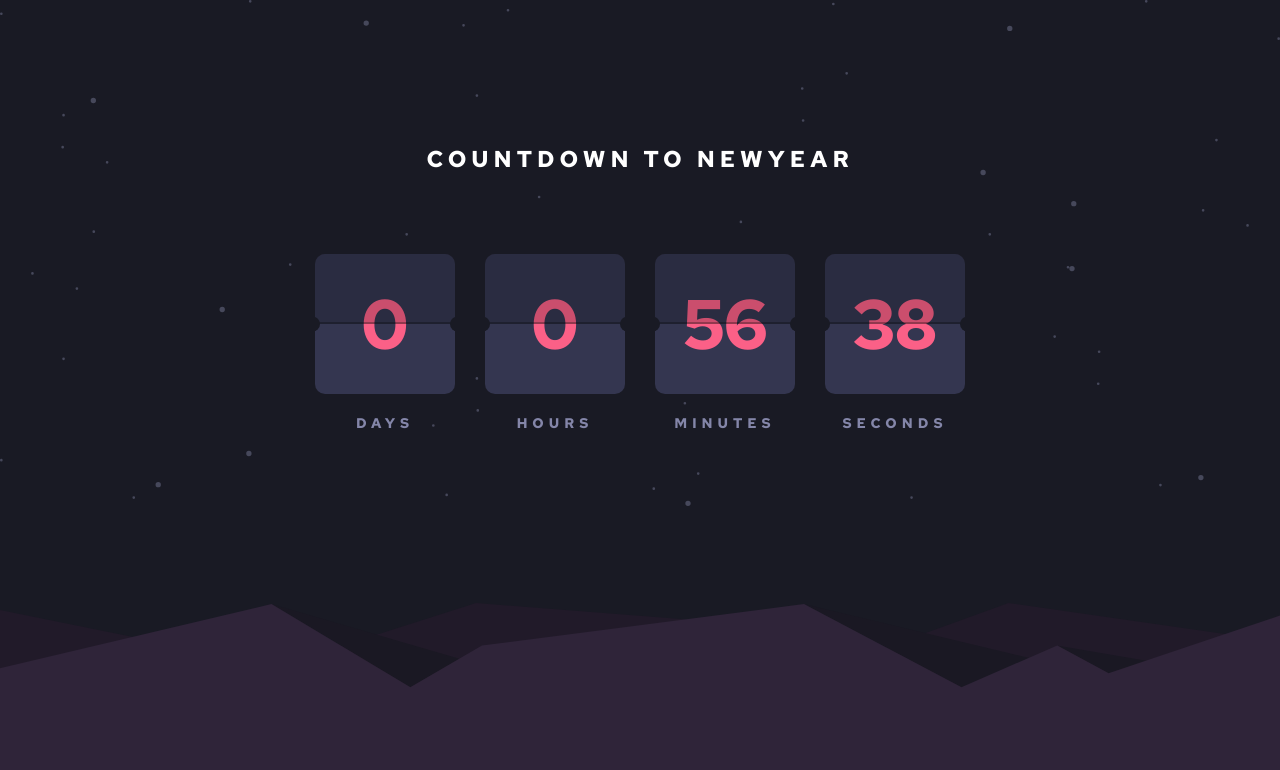
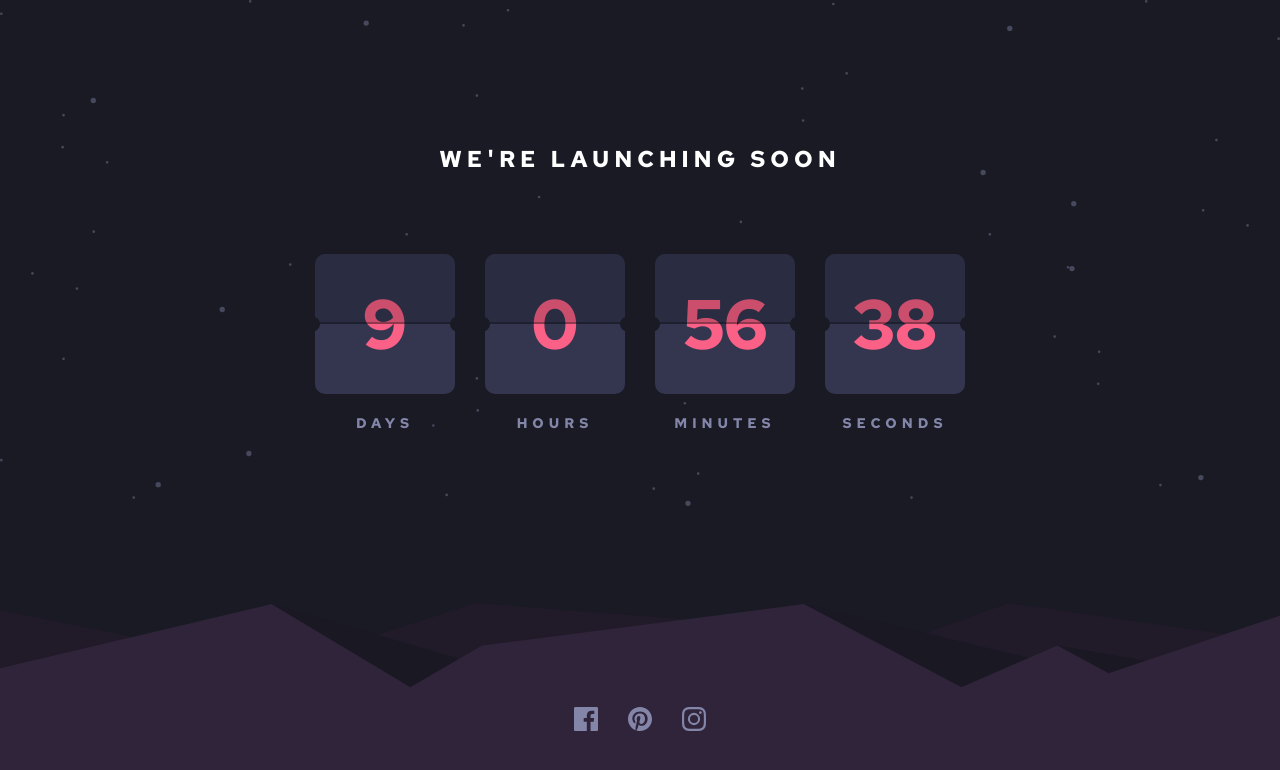
Before and after one commit to otizgit/Launch-Countdown-Timer, a plain HTML site: page index.html in a window 1280 px wide. Drawn offline with Linux system fonts and the light colour scheme.

Commit message:
second commit

```diff
--- a/app.js
+++ b/app.js
@@ -1,5 +1,5 @@
 const countDown = () => {
-  const countDate = new Date("January 1, 2023 00:00:00").getTime();
+  const countDate = new Date("January 10, 2023 00:00:00").getTime();
   const now = new Date().getTime();
   const gap = countDate - now;
 
@@ -20,7 +20,7 @@ const countDown = () => {
 
   if (gap < 1000) {
     document.querySelector(".countdown").style.display = "none";
-    document.querySelector(".title").innerText = "HAPPY NEW YEAR!";
+    document.querySelector(".title").innerText = "LAUNCH COMPLETE!";
   }
 };
 
--- a/index.html
+++ b/index.html
@@ -13,7 +13,7 @@
     <main>
         <div class="hills"><img src="./images/bg-stars.svg" alt="pattern-hills"></div>
         <div class="container">
-            <h2 class="title">Countdown to NewYear</h1>
+            <h2 class="title">We're launching soon</h1>
             <div class="countdown">
                 <div class="track">
                     <div class="date-container day-container">
@@ -57,7 +57,7 @@
                 </div>
             </div>
         </div>
-        <!-- <div class="socials">
+        <div class="socials">
             <div class="social-div">
                 <svg xmlns="http://www.w3.org/2000/svg" width="24" height="24"><path fill="currentColor" d="M22.675 0H1.325C.593 0 0 .593 0 1.325v21.351C0 23.407.593 24 1.325 24H12.82v-9.294H9.692v-3.622h3.128V8.413c0-3.1 1.893-4.788 4.659-4.788 1.325 0 2.463.099 2.795.143v3.24l-1.918.001c-1.504 0-1.795.715-1.795 1.763v2.313h3.587l-.467 3.622h-3.12V24h6.116c.73 0 1.323-.593 1.323-1.325V1.325C24 .593 23.407 0 22.675 0z"/></svg>
             </div>
@@ -67,7 +67,7 @@
             <div class="social-div">
                 <svg xmlns="http://www.w3.org/2000/svg" width="24" height="24"><path fill="currentColor" d="M12 2.163c3.204 0 3.584.012 4.85.07 3.252.148 4.771 1.691 4.919 4.919.058 1.265.069 1.645.069 4.849 0 3.205-.012 3.584-.069 4.849-.149 3.225-1.664 4.771-4.919 4.919-1.266.058-1.644.07-4.85.07-3.204 0-3.584-.012-4.849-.07-3.26-.149-4.771-1.699-4.919-4.92-.058-1.265-.07-1.644-.07-4.849 0-3.204.013-3.583.07-4.849.149-3.227 1.664-4.771 4.919-4.919 1.266-.057 1.645-.069 4.849-.069zM12 0C8.741 0 8.333.014 7.053.072 2.695.272.273 2.69.073 7.052.014 8.333 0 8.741 0 12c0 3.259.014 3.668.072 4.948.2 4.358 2.618 6.78 6.98 6.98C8.333 23.986 8.741 24 12 24c3.259 0 3.668-.014 4.948-.072 4.354-.2 6.782-2.618 6.979-6.98.059-1.28.073-1.689.073-4.948 0-3.259-.014-3.667-.072-4.947-.196-4.354-2.617-6.78-6.979-6.98C15.668.014 15.259 0 12 0zm0 5.838a6.162 6.162 0 100 12.324 6.162 6.162 0 000-12.324zM12 16a4 4 0 110-8 4 4 0 010 8zm6.406-11.845a1.44 1.44 0 100 2.881 1.44 1.44 0 000-2.881z"/></svg>
             </div>
-        </div> -->
+        </div>
     </main>
 </body>
 </html>
```
